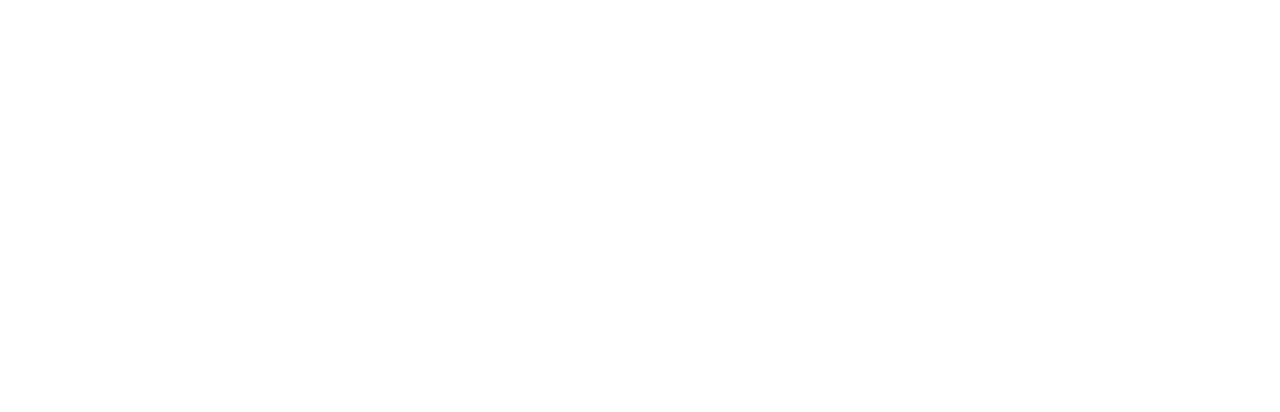
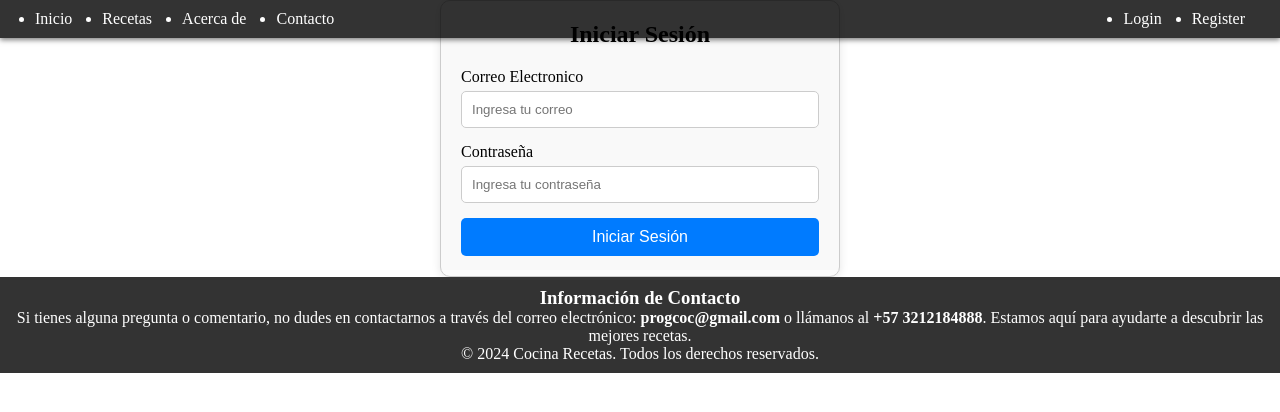
Before and after one commit to Joan576/Recetas-De-Comida-Front, a Vue app: page /login in a window 1280 px wide. Before the commit this address had no page. Shown: the top 412 px of the page. Built offline with nearby package versions, Linux system fonts and the light colour scheme.

Commit message:
Implementacion de login y solucion errores register

```diff
--- a/src/App.vue
+++ b/src/App.vue
@@ -1,14 +1,12 @@
-<!-- /App.vue -->
+<!-- App.vue -->
 <template>
-  <div id="app">
-    <router-view></router-view> <!-- Este es el espacio donde se renderizarán los componentes de las rutas -->
-  </div>
+  <MainLayout>
+    <router-view></router-view>
+  </MainLayout>
 </template>
 
-<script>
-export default {
-  name: 'App',
-};
+<script setup>
+import MainLayout from './layouts/MainLayout.vue'; // Asegúrate de importar el MainLayout
 </script>
 
 <style>
--- /dev/null
+++ b/src/AuthStore.js
@@ -0,0 +1,27 @@
+// src/AuthStore.js
+import { ref } from 'vue';
+
+const isLoggedIn = ref(false);
+const username = ref('');
+
+const login = (user) => {
+    localStorage.setItem('user', JSON.stringify(user)); // Guarda el usuario en localStorage
+    isLoggedIn.value = true; // Cambia el estado a logueado
+    username.value = user.username; // Establecer el nombre de usuario
+  };
+
+const logout = () => {
+  localStorage.removeItem('user');
+  isLoggedIn.value = false;
+  username.value = '';
+};
+
+const checkLoginStatus = () => {
+  const user = JSON.parse(localStorage.getItem('user'));
+  if (user) {
+    isLoggedIn.value = true;
+    username.value = user.username;
+  }
+};
+
+export { isLoggedIn, username, login, logout, checkLoginStatus };
--- a/src/components/HomePage.vue
+++ b/src/components/HomePage.vue
@@ -1,25 +1,5 @@
 <template>
   <div class="home-container">
-    <!-- Encabezado con la barra de navegación -->
-    <header class="header">
-      <nav class="navbar">
-  <ul class="nav-left">
-    <li><router-link to="/">Inicio</router-link></li>
-    <li><router-link to="#recipes">Recetas</router-link></li>
-    <li><router-link to="#about">Acerca de</router-link></li>
-    <li><router-link to="#contact">Contacto</router-link></li>
-    <li class="search">
-      <input type="text" placeholder="Buscar recetas..." />
-    </li>
-  </ul>
-  <ul class="nav-right">
-    <li><router-link to="register">Registro</router-link></li>
-    <li><router-link to="#login">Login</router-link></li>
-  </ul>
-</nav>
-
-    </header>
-
     <!-- Mensaje CTA con imagen de fondo -->
     <section class="cta">
       <h2>¡Descubre las mejores recetas y cocina como un chef!</h2>
@@ -35,17 +15,6 @@
       </video>
     </div>
 
-    <!-- Información de contacto -->
-    <footer class="footer">
-      <h3>Información de Contacto</h3>
-      <p>
-        Si tienes alguna pregunta o comentario, no dudes en contactarnos a través del
-        correo electrónico: <strong>progcoc@gmail.com</strong> o llámanos al
-        <strong>+57 3212184888</strong>. Estamos aquí para ayudarte a descubrir las
-        mejores recetas.
-      </p>
-      <p>&copy; 2024 Cocina Recetas. Todos los derechos reservados.</p>
-    </footer>
   </div>
 </template>
 
@@ -63,14 +32,11 @@
 </script>
 
 <style scoped>
-
-
 html, body {
   margin: 0;
   padding: 0;
   height: 100%;
   font-family: Arial, sans-serif;
-
 }
 
 .home-container {
@@ -84,75 +50,6 @@
   padding: 0;
   box-sizing: border-box;
 }
-
-.header {
-  width: 100%;
-  background-color: rgba(0, 0, 0, 0.8);
-  color: #ffffff;
-  padding: 10px 20px;
-  position: fixed;
-  top: 0;
-  z-index: 1000;
-  box-shadow: 0 2px 5px rgba(0, 0, 0, 0.5); /* Sombra para la barra de navegación */
-  padding-top: 10px;
-}
-
-.navbar ul {
-  list-style: none;
-  padding: 0;
-  display: flex;
-  align-items: center; /* Alinear verticalmente */
-}
-
-.nav-left {
-  justify-content: center; /* Centrar los elementos en la parte izquierda */
-}
-
-.nav-left li {
-  margin: 0 5px; /* Espaciado entre los elementos */
-}
-
-.nav-right {
-  margin-left: auto; /* Empujar la lista de la derecha hacia el final */
-}
-
-.navbar{
-  display: flex; /* Cambiar a flex para la barra de navegación */
-  justify-content: space-between; /* Distribuir espacio entre los elementos */
-  align-items: center;
-
-}
-
-.navbar ul li {
-  margin: 0 15px;
-
-}
-
-.navbar a {
-  text-decoration: none;
-  color: #ffffff;
-}
-
-.navbar :hover{
-  text-decoration: none;
-  color: #a80000;
-
-}
-
-.search {
-  display: flex;
-  align-items: center;
-}
-
-.search input {
-  padding: 5px;
-  border: none;
-  border-radius: 5px;
-  margin-right: 5px;
-  width: 300px;
-}
-
-
 
 .cta {
   position: relative;
@@ -183,12 +80,9 @@
 
 .cta button:hover {
   color: #f1f1f1;
-  padding: 10px 20px;
-  font-size: 20px;
   background-color: #a80000;
   transition: background-color 0.3s;
   cursor: pointer;
-
 }
 
 .video-container {
--- /dev/null
+++ b/src/components/loginForm.vue
@@ -0,0 +1,122 @@
+<template>
+    <div class="login-page">
+      <div class="login-container">
+        <h2>Iniciar Sesión</h2>
+        <form @submit.prevent="handleSubmit">
+          <div class="input-group">
+            <label for="email">Correo Electronico</label>
+            <input type="email" v-model="email" required placeholder="Ingresa tu correo">
+          </div>
+
+          <div class="input-group">
+            <label for="password">Contraseña</label>
+            <input type="password" v-model="password" required placeholder="Ingresa tu contraseña" />
+          </div>
+
+          <button type="submit">Iniciar Sesión</button>
+
+          <p v-if="errorMessage" class="error">{{ errorMessage }}</p>
+          <p v-if="successMessage" class="success">{{ successMessage }}</p>
+        </form>
+      </div>
+    </div>
+  </template>
+
+  <script setup>
+  import { ref } from 'vue';
+  import { useRouter } from 'vue-router';
+  import { login } from '../AuthStore';
+
+  const email = ref('');
+  const password = ref('');
+  const errorMessage = ref('');
+  const router = useRouter();
+
+  const handleSubmit = async () => {
+    try {
+      // Enviar la solicitud de inicio de sesión al backend
+      const response = await fetch('http://localhost:4000/login', {
+        method: 'POST',
+        headers: {
+          'Content-Type': 'application/json',
+        },
+        body: JSON.stringify({
+          email: email.value,
+          password: password.value,
+        }),
+      });
+
+      const data = await response.json();
+
+      if (response.ok) {
+        // Guarda el nombre de usuario en localStorage
+        localStorage.setItem('user', JSON.stringify({ username: data.user.username }));
+
+        // Llamar a la función login para actualizar el estado de inicio de sesión
+        login({ username: data.user.username }); // Actualiza el estado de inicio de sesión
+
+        // Redirigir al usuario a la página de inicio si el login fue exitoso
+        router.push('/'); // Asegúrate de que esta ruta esté definida en tu enrutador
+      } else {
+        errorMessage.value = data.message || 'Correo o contraseña incorrectos';
+      }
+    } catch (error) {
+      errorMessage.value = 'Error al iniciar sesión, intenta nuevamente';
+    }
+  };
+  </script>
+
+
+<style scoped>
+.login-container {
+  max-width: 400px;
+  margin: 0 auto;
+  padding: 20px;
+  border: 1px solid #ccc;
+  border-radius: 10px;
+  background-color: #f9f9f9;
+  box-shadow: 0 2px 10px rgba(0, 0, 0, 0.1);
+}
+
+h2 {
+  text-align: center;
+  margin-bottom: 20px;
+}
+
+.input-group {
+  margin-bottom: 15px;
+}
+
+label {
+  display: block;
+  margin-bottom: 5px;
+}
+
+input {
+  width: 100%;
+  padding: 10px;
+  border: 1px solid #ccc;
+  border-radius: 5px;
+}
+
+button {
+  width: 100%;
+  padding: 10px;
+  background-color: #007BFF;
+  color: white;
+  border: none;
+  border-radius: 5px;
+  cursor: pointer;
+  font-size: 16px;
+  transition: background-color 0.3s;
+}
+
+button:hover {
+  background-color: #0056b3;
+}
+
+.error {
+  color: red;
+  margin-top: 10px;
+}
+</style>
--- a/src/components/registerForm.vue
+++ b/src/components/registerForm.vue
@@ -39,27 +39,66 @@
 
 <script setup>
 import { ref } from 'vue';
+import { useRouter } from 'vue-router'; // Importa useRouter correctamente
 
+// Define las referencias necesarias
 const form = ref({
   username: '',
   email: '',
   password: '',
-  confirmPassword: '',
+  confirmPassword: ''
 });
-
 const error = ref('');
 const success = ref('');
 
-const handleSubmit = () => {
+const router = useRouter(); // Asegúrate de que esté definida
+
+// Función para manejar el envío del formulario
+const handleSubmit = async () => {
   if (form.value.password !== form.value.confirmPassword) {
     error.value = 'Las contraseñas no coinciden';
     success.value = '';
   } else {
     error.value = '';
-    success.value = 'Registro exitoso';
-    // Aquí iría la lógica para el registro de usuario
+
+    // Crear el cuerpo de la solicitud
+    const usuarioData = {
+      username: form.value.username,
+      email: form.value.email,
+      password: form.value.password,
+    };
+
+    try {
+      // Realizar la solicitud POST al servidor
+      const response = await fetch('http://localhost:4000/register', { // Ajusta la URL según tu backend
+        method: 'POST',
+        headers: {
+          'Content-Type': 'application/json',
+        },
+        body: JSON.stringify(usuarioData),
+      });
+
+      const data = await response.json();
+
+      if (response.ok) {
+        success.value = '¡Registro exitoso! Redirigiendo a la página de login...';
+        error.value = '';
+
+        // Redirige al usuario después de un registro exitoso
+        setTimeout(() => {
+          router.push('/login');
+        }, 1500);
+      } else {
+        error.value = data.message || 'Error al registrar el usuario';
+        success.value = '';
+      }
+    } catch (err) {
+      error.value = 'Error en el servidor: ' + err.message;
+      success.value = '';
+    }
   }
 };
+
 </script>
 
 <style scoped>
--- /dev/null
+++ b/src/layouts/MainLayout.vue
@@ -0,0 +1,100 @@
+<!-- layouts/MainLayout.vue -->
+<template>
+  <div>
+    <header class="header">
+      <nav class="navbar">
+        <ul class="nav-left">
+          <li><router-link to="/">Inicio</router-link></li>
+          <li><router-link to="/recetas">Recetas</router-link></li>
+          <li><router-link to="/acerca-de">Acerca de</router-link></li>
+          <li><router-link to="/contacto">Contacto</router-link></li>
+        </ul>
+        <ul class="nav-right">
+          <li v-if="!isLoggedIn"><router-link to="/login">Login</router-link></li>
+          <li v-if="!isLoggedIn"><router-link to="/register">Register</router-link></li>
+          <li v-if="isLoggedIn">Bienvenido, {{ username }}</li>
+          <li v-if="isLoggedIn"><button @click="handleLogout">Logout</button></li>
+        </ul>
+      </nav>
+    </header>
+    <main>
+      <router-view></router-view>
+    </main>
+  </div>
+  <!-- Información de contacto -->
+  <footer class="footer">
+    <h3>Información de Contacto</h3>
+    <p>
+      Si tienes alguna pregunta o comentario, no dudes en contactarnos a través del
+      correo electrónico: <strong>progcoc@gmail.com</strong> o llámanos al
+      <strong>+57 3212184888</strong>. Estamos aquí para ayudarte a descubrir las
+      mejores recetas.
+    </p>
+    <p>&copy; 2024 Cocina Recetas. Todos los derechos reservados.</p>
+  </footer>
+</template>
+
+<script setup>
+import { onMounted } from 'vue';
+import { isLoggedIn, username, checkLoginStatus, logout as logoutUser } from '../AuthStore';
+
+// Verificar el estado de inicio de sesión al cargar el componente
+onMounted(() => {
+  checkLoginStatus();
+});
+
+const handleLogout = () => {
+  logoutUser(); // Llamar a la función de logout
+};
+</script>
+
+
+
+<style scoped>
+.header {
+  width: 100%;
+  background-color: rgba(0, 0, 0, 0.8);
+  color: #ffffff;
+  padding: 10px 20px;
+  position: fixed;
+  top: 0;
+  z-index: 1000;
+  box-shadow: 0 2px 5px rgba(0, 0, 0, 0.5); /* Sombra para la barra de navegación */
+}
+
+.navbar {
+  display: flex; /* Cambiar a flex para la barra de navegación */
+  justify-content: space-between; /* Distribuir espacio entre los elementos */
+  align-items: center;
+}
+
+.nav-left,
+.nav-right {
+  display: flex;
+  align-items: center; /* Alinear verticalmente */
+}
+
+.nav-left li,
+.nav-right li {
+  margin: 0 15px;
+}
+
+.navbar a {
+  text-decoration: none;
+  color: #ffffff;
+}
+
+.navbar a:hover {
+  text-decoration: none;
+  color: #a80000;
+}
+
+.footer {
+  margin-top: 0;
+  padding: 10px;
+  background-color: #333;
+  color: white;
+  text-align: center;
+}
+
+</style>
--- a/src/router/index.js
+++ b/src/router/index.js
@@ -1,6 +1,7 @@
 import { createRouter, createWebHistory } from 'vue-router';
 import HomePage from '../components/HomePage.vue';
 import RegisterForm from '../components/registerForm.vue';
+import LoginForm from '../components/loginForm.vue'; // Importa el componente de Login
 
 const routes = [
   {
@@ -13,6 +14,11 @@
     name: 'Register',
     component: RegisterForm, // Componente de registro
   },
+  {
+    path: '/login',
+    name: 'Login',
+    component: LoginForm, // Componente de Login
+  },
   // Agrega más rutas aquí si es necesario
 ];
 
```
